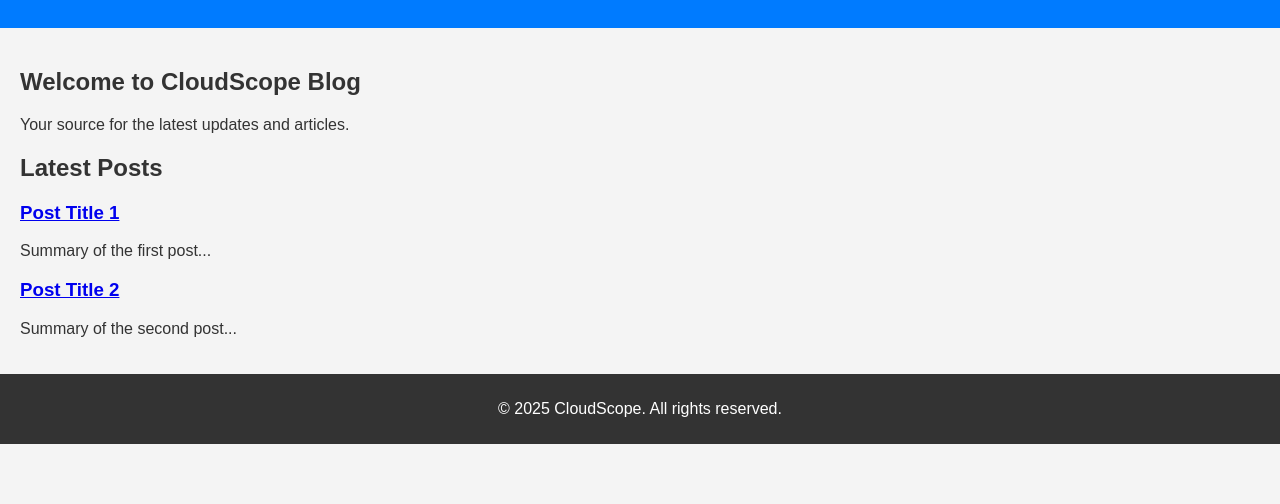
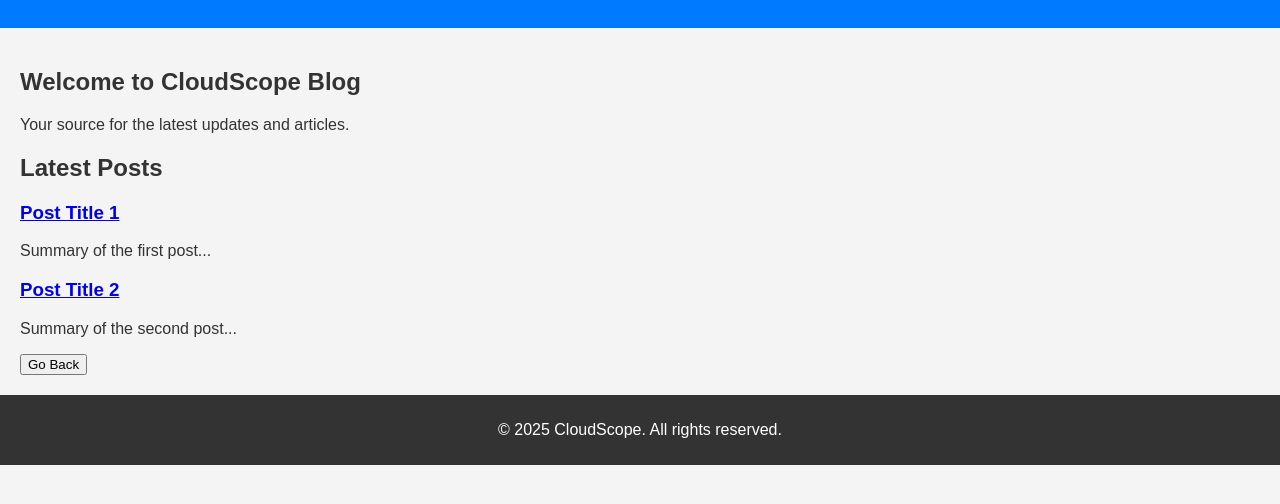
Before and after one commit to CloudScope/CloudScope.github.io, a plain HTML site: page index.html in a window 1280 px wide. Shown: the part 164-668 px from the top of the page. Drawn offline with Linux system fonts and the light colour scheme; a script that the page names is missing.

Commit message:
Update index.html

```diff
--- a/index.html
+++ b/index.html
@@ -36,6 +36,7 @@
             </article>
             <!-- Add more posts as needed -->
         </section>
+        <button onclick="history.back()">Go Back</button>
     </main>
     <footer>
         <p>&copy; 2025 CloudScope. All rights reserved.</p>
```
